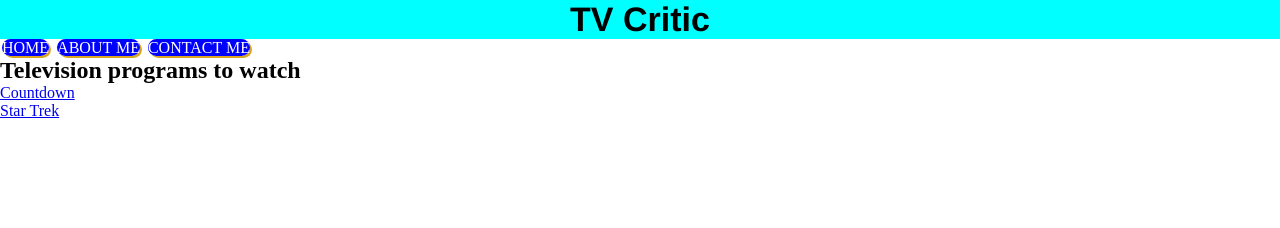
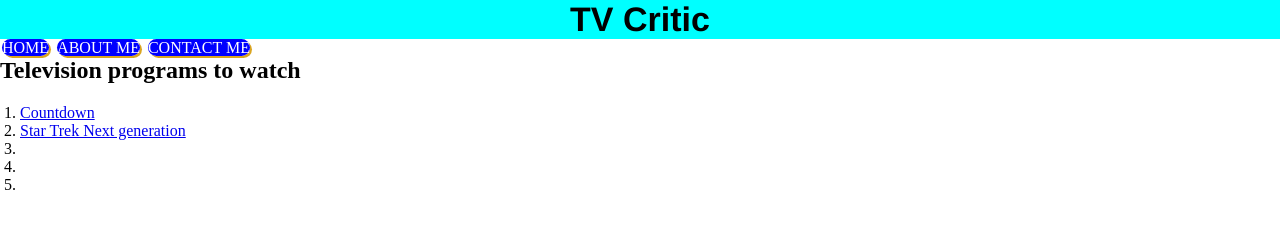
Before and after one commit to grbrooks/tvcritic, a plain HTML site: page index.html in a window 1280 px wide. Drawn offline with Linux system fonts and the light colour scheme.

Commit message:
second commit

```diff
--- a/css/stlyle.css
+++ b/css/stlyle.css
@@ -30,5 +30,5 @@
 }
 
 ol {
-    list-style-type:
+    margin: 20px;
 }
--- a/index.html
+++ b/index.html
@@ -31,19 +31,19 @@
     <section>
         <h2>Television programs to watch </h2>
         <ol>
-            <li>
+            <li class="pgram">
                 <a href="#countdown">Countdown</a>
             </li>
-            <li>
-                <a href="#star treck ">Star Trek</a>
+            <li class="pgram">
+                <a href="#star trekng ">Star Trek Next generation</a>
             </li>
-            <li>
+            <li class="pgram">
                 <a href=""></a>
             </li>
-            <li>
+            <li class="pgram">
                 <a href=""></a>
             </li>
-            <li>
+            <li class="pgram">
                 <a href=""></a>
             </li>
         </ol>
```
